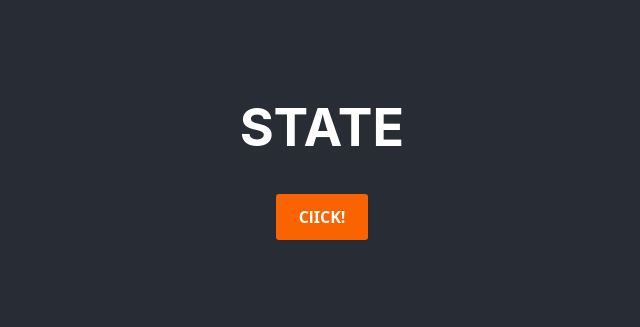
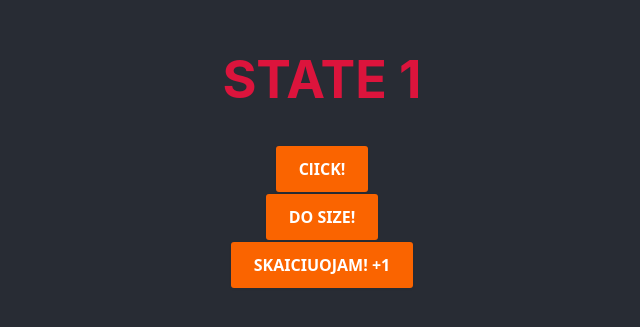
Before and after one commit to RomanBIT/Drontai, a React (Create React App) app in the folder r1/: page / in a window 1280 px wide. Shown: the part 249-576 px from the top of the page, without its empty margins (318-958 px from the left). Built offline with nearby package versions, Linux system fonts and the light colour scheme.

Commit message:
tru state

```diff
--- a/r1/src/App.jsx
+++ b/r1/src/App.jsx
@@ -1,27 +1,49 @@
+import { useState } from 'react';
 import './App.scss';
 
 
 function App() {
 
-    const clicked = function () {
-        console.log('Labas');
+    const [color, setColor] = useState('crimson');
+    const [fontSize, setFontSize] = useState(null);
+    const [count, setCount] = useState(1);
 
+    const clicked = () => {
+        setColor('skyblue')
     }
-    const doJob = function () {
-        console.log('Dirbam');
-        clicked();
+    const clickFont = () => {
+        setFontSize('100')
     }
+    // const doCount = () => {
+    //     setCount(count + 1)
+    // }
+
+    const doCount = () => {
+        setCount(c => c + 1)
+        setCount(c => c + 1)
+        setCount(c => c + 1)
+    }
+
+
+    // const clicked = () => {
+    //     console.log('Labas');
+    // }
+    // const doJob = () => {
+    //     console.log('Dirbam');
+    //     clicked();
+    // }
 
     return (
         <div className="App">
             <header className="App-header">
-                <h1>STATE</h1>
-                <button onClick={doJob}>ClICK!</button>
+                <h1 style={{ color: color, fontSize: fontSize + 'px' }}>STATE {count}</h1>
+                <button onClick={clicked}>ClICK!</button>
+                <button onClick={clickFont}>DO SIZE!</button>
+                <button onClick={doCount}>SKAICIUOJAM! +1</button>
             </header>
         </div>
     );
 }
 
-//---------------005 39:30---------------//
 
 export default App;
```
